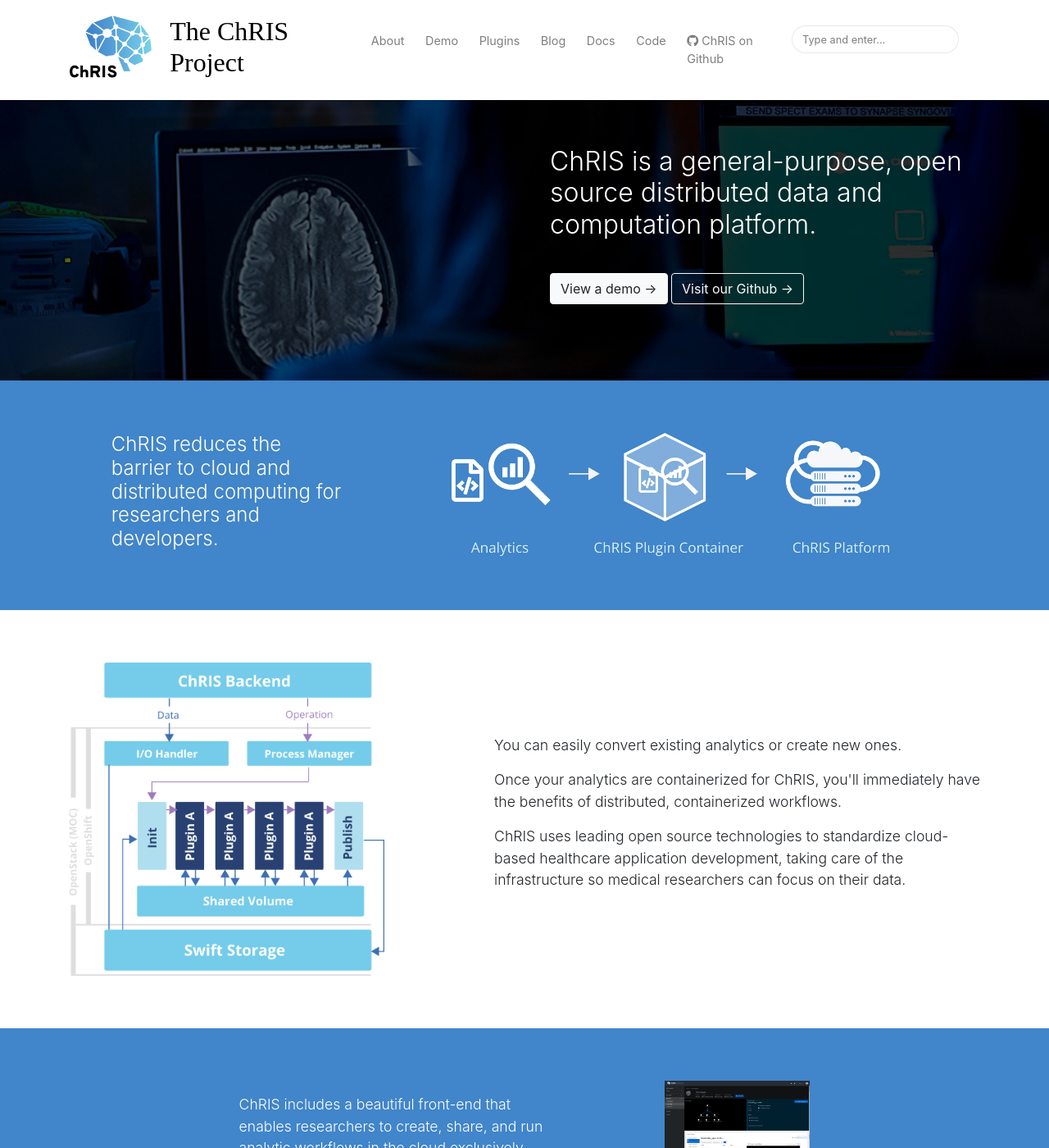
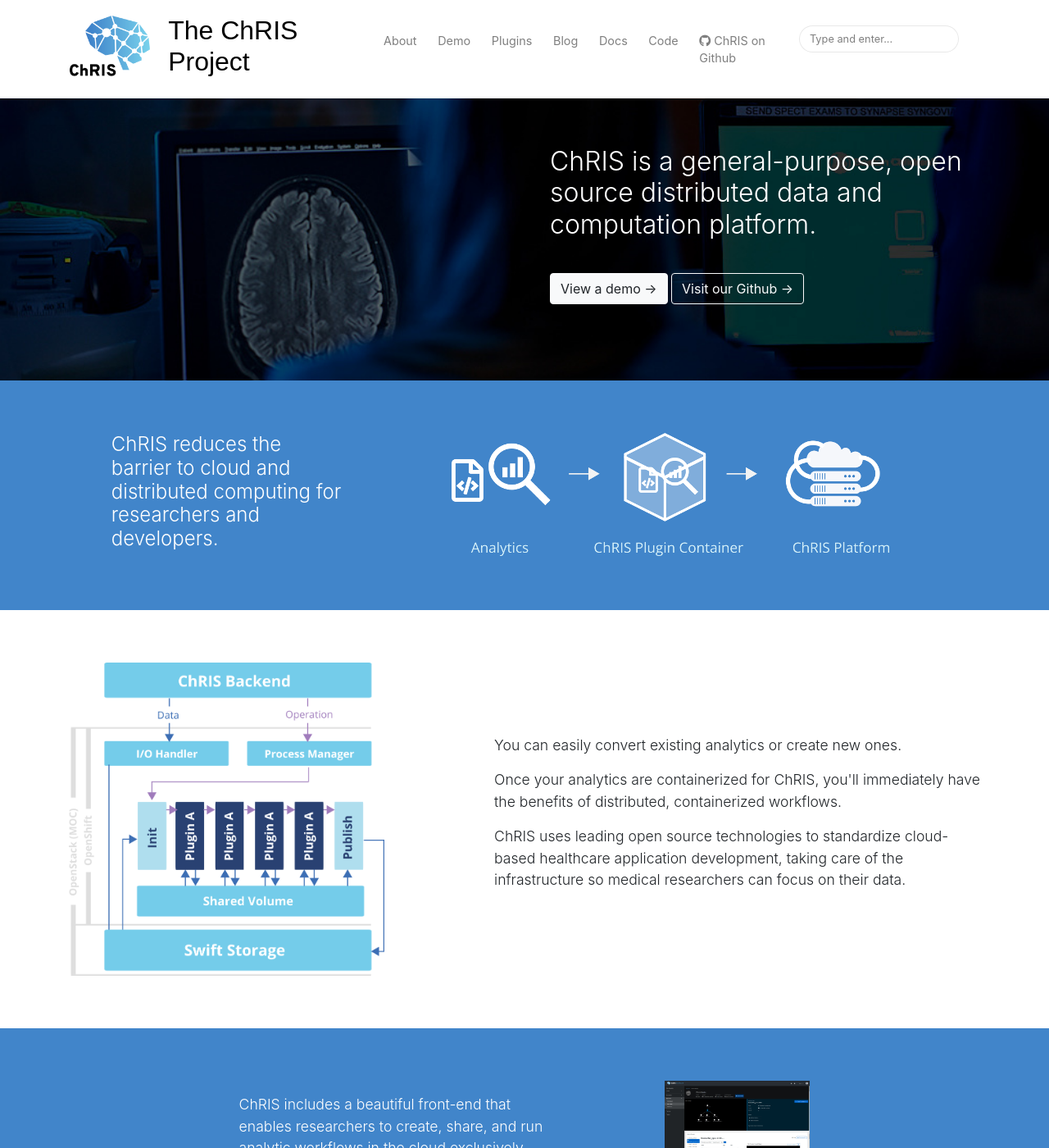
Before and after one commit to FNNDSC/website-old, a Jekyll site: the page built from index.html, in a window 1280 px wide and 1400 px high. Shown: the whole window at 82% size. Built offline with Jekyll 4.4.1, drawn with Linux system fonts in a browser that asks for light colours; nearby versions of some CDN libraries; some web fonts are replaced; the list of posts is cut into pages by our own code.

Commit message:
fix for the h1 header font to properly render as overpass on systems that dont have overpass installed

```diff
--- a/assets/css/screen.css
+++ b/assets/css/screen.css
@@ -7,7 +7,8 @@
     html { font-size:18px; } /* Increase the font size on higher resolutions */
     .container {max-width:80%;}
 }
-@import url('https://fonts.googleapis.com/css?family=Overpass&display=swap');
+@import url('https://fonts.googleapis.com/css2?family=Overpass:wght@200;300;400;600;700&display=swap');
+
 .mainheading {
     padding: 2rem 0rem;
 }
@@ -330,7 +331,7 @@
 }
 
 h1.sitetitle {
-    font-family: "Overpass" !important;
+    font-family: "Overpass", sans-serif; !important !important;
     font-weight: 300;
     font-size: 32px;
 }
```
